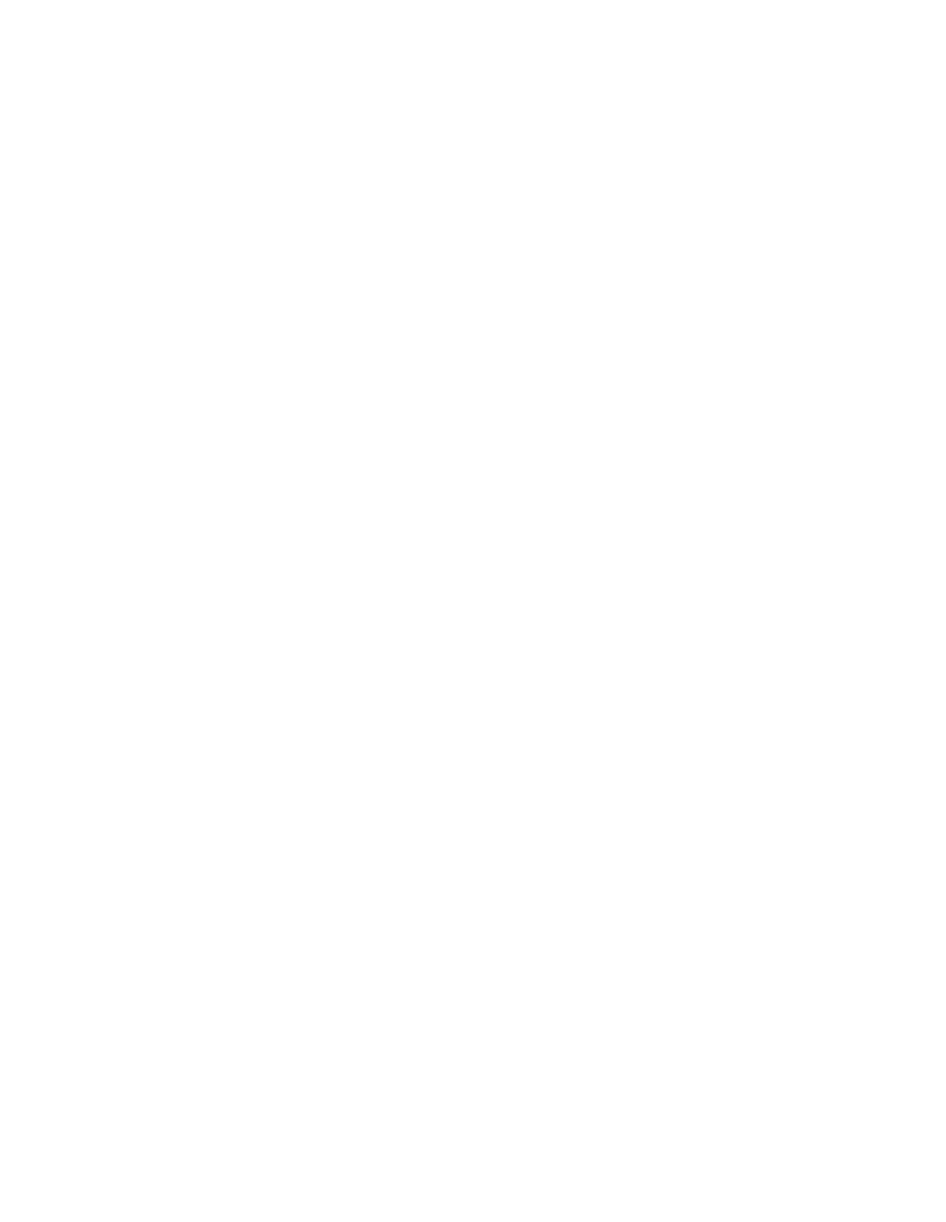
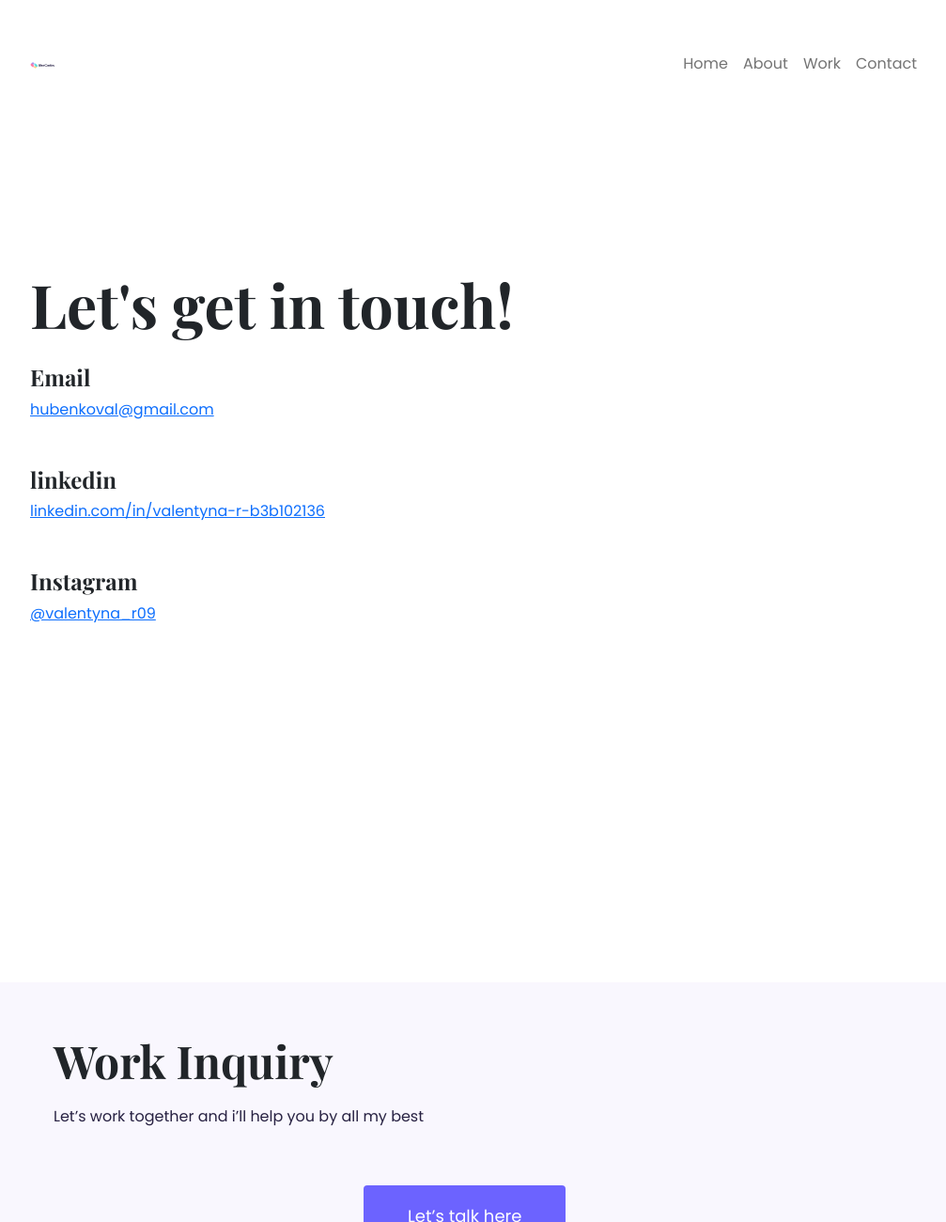
Before and after one commit to Valentyna09/portfolio-project, a plain HTML site: page contact.html in a window 1280 px wide. Shown: the top 1300 px of the page at 94% size, without its empty margins (145-1152 px from the left). Before the commit the page ends 800 px from the top, so only its background shows below. Drawn offline with nearby package versions, Linux system fonts and the light colour scheme.

Commit message:
contact page

```diff
--- a/contact.html
+++ b/contact.html
@@ -0,0 +1,90 @@
+<!DOCTYPE html>
+<html lang="en">
+
+<head>
+    <meta charset="UTF-8">
+    <meta http-equiv="X-UA-Compatible" content="IE=edge">
+    <meta name="viewport" content="width=device-width, initial-scale=1.0">
+    <title>Document</title>
+
+    <link href="https://cdn.jsdelivr.net/npm/bootstrap@5.2.1/dist/css/bootstrap.min.css" rel="stylesheet"
+        integrity="sha384-iYQeCzEYFbKjA/T2uDLTpkwGzCiq6soy8tYaI1GyVh/UjpbCx/TYkiZhlZB6+fzT" crossorigin="anonymous">
+    <link rel="preconnect" href="https://fonts.googleapis.com">
+    <link rel="preconnect" href="https://fonts.gstatic.com" crossorigin>
+    <link
+        href="https://fonts.googleapis.com/css2?family=Playfair+Display:wght@700&family=Poppins:wght@400;500;700&display=swap"
+        rel="stylesheet">
+    <link rel="stylesheet" href="src/styles.css">
+    <script src="https://cdn.jsdelivr.net/npm/bootstrap@5.2.1/dist/js/bootstrap.bundle.min.js"
+        integrity="sha384-u1OknCvxWvY5kfmNBILK2hRnQC3Pr17a+RTT6rIHI7NnikvbZlHgTPOOmMi466C8"
+        crossorigin="anonymous"></script>
+    <script src="https://kit.fontawesome.com/20e31eba0a.js" crossorigin="anonymous"></script>
+</head>
+
+<body>
+    <div class="header-content">
+        <nav class="navbar navbar-expand-lg">
+            <div class="container-fluid">
+                <a class="navbar-brand" href="#"><img src="/images/logo.png" alt="logo"></a>
+                <button class="navbar-toggler" type="button" data-bs-toggle="collapse" data-bs-target="#navbarNav"
+                    aria-controls="navbarNav" aria-expanded="false" aria-label="Toggle navigation">
+                    <span class="navbar-toggler-icon"></span>
+                </button>
+                <div class="collapse navbar-collapse" id="navbarNav">
+                    <ul class="navbar-nav">
+                        <li class="nav-item">
+                            <a class="nav-link" aria-current="page" href="/">Home</a>
+                        </li>
+                        <li class="nav-item">
+                            <a class="nav-link" href="/about.html">About</a>
+                        </li>
+                        <li class="nav-item">
+                            <a class="nav-link" href="/work.html">Work</a>
+                        </li>
+                        <li class="nav-item">
+                            <a class="nav-link" href="/contact.html">Contact</a>
+                        </li>
+                    </ul>
+                </div>
+            </div>
+        </nav>
+        <div class="container">
+            <h1 class="mb-4">Let's get in touch!</h1>
+            <h3>Email</h3>
+            <p>
+                <a href="mailto:hubenkoval@gmail.com">hubenkoval@gmail.com</a>
+            </p>
+            <h3>linkedin</h3>
+            <p>
+                <a href="https://www.linkedin.com/in/valentyna-r-b3b102136/">linkedin.com/in/valentyna-r-b3b102136</a>
+            </p>
+            <h3>Instagram</h3>
+            <p>
+                <a href="https://www.instagram.com/valentyna_r09/">@valentyna_r09</a>
+            </p>
+        </div>
+
+    </div>
+    <div class="container">
+        <div class="row talk-here">
+            <div class="col-auto">
+                <h3>Work Inquiry</h3>
+                <p>Let’s work together and i’ll help you by all my best</p>
+            </div>
+            <div class="col-auto">
+                <a href="" class="btn btn-contact-me">Let’s talk here</a>
+            </div>
+        </div>
+    </div>
+
+    <div class="contacts">
+        <a href="mailto:hubenkoval@gmail.com" class="email">hubenkoval@gmail.com</a>
+        <div class="d-flex justify-content-center icons">
+            <a href=""><i class="fa-brands fa-facebook-f"></i></a>
+            <a href=""><i class="fa-brands fa-linkedin-in"></i></a>
+            <a href=""><i class="fa-brands fa-instagram"></i></a>
+        </div>
+    </div>
+</body>
+
+</html>
```
Also changed, not shown: work.html (+1 -1 lines).
